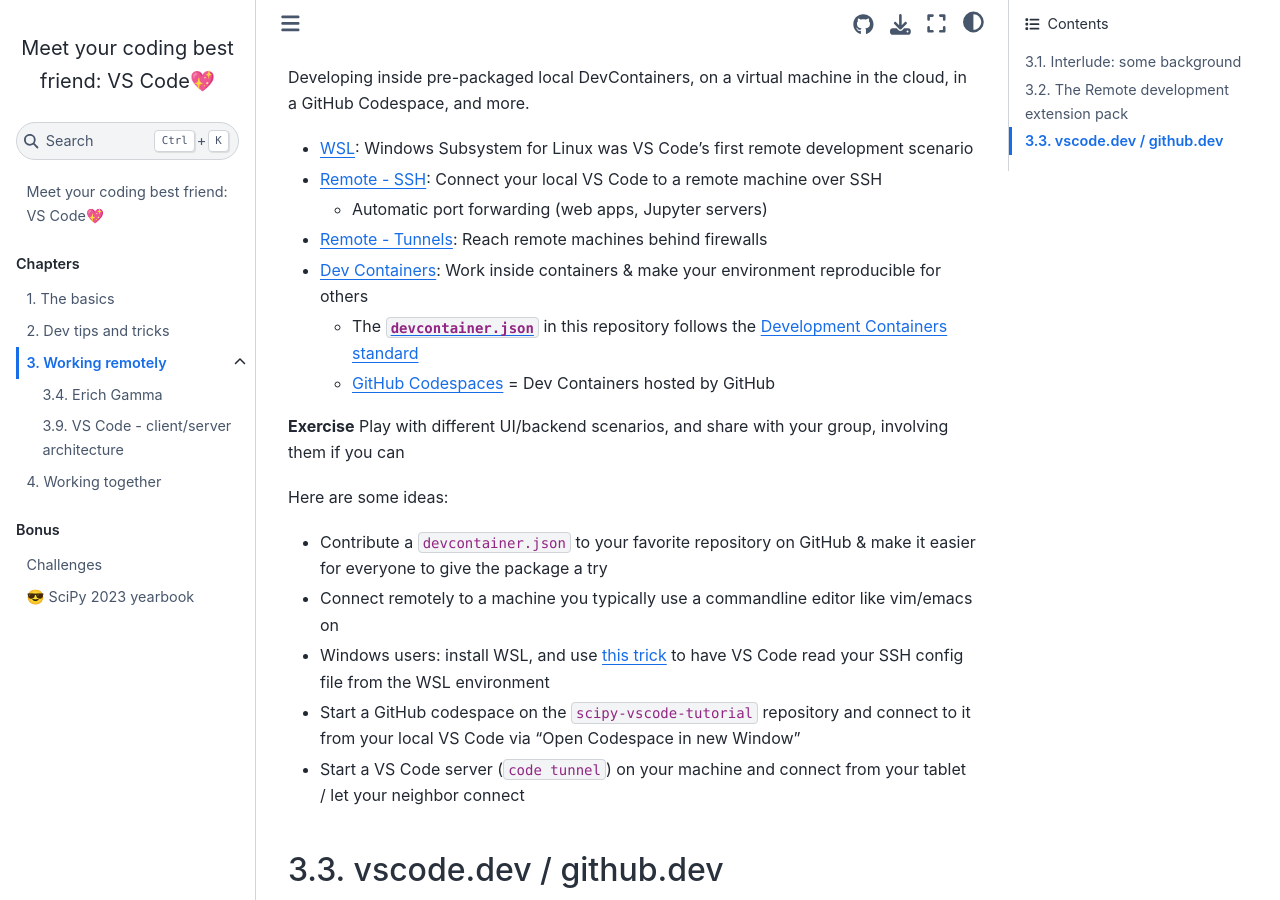
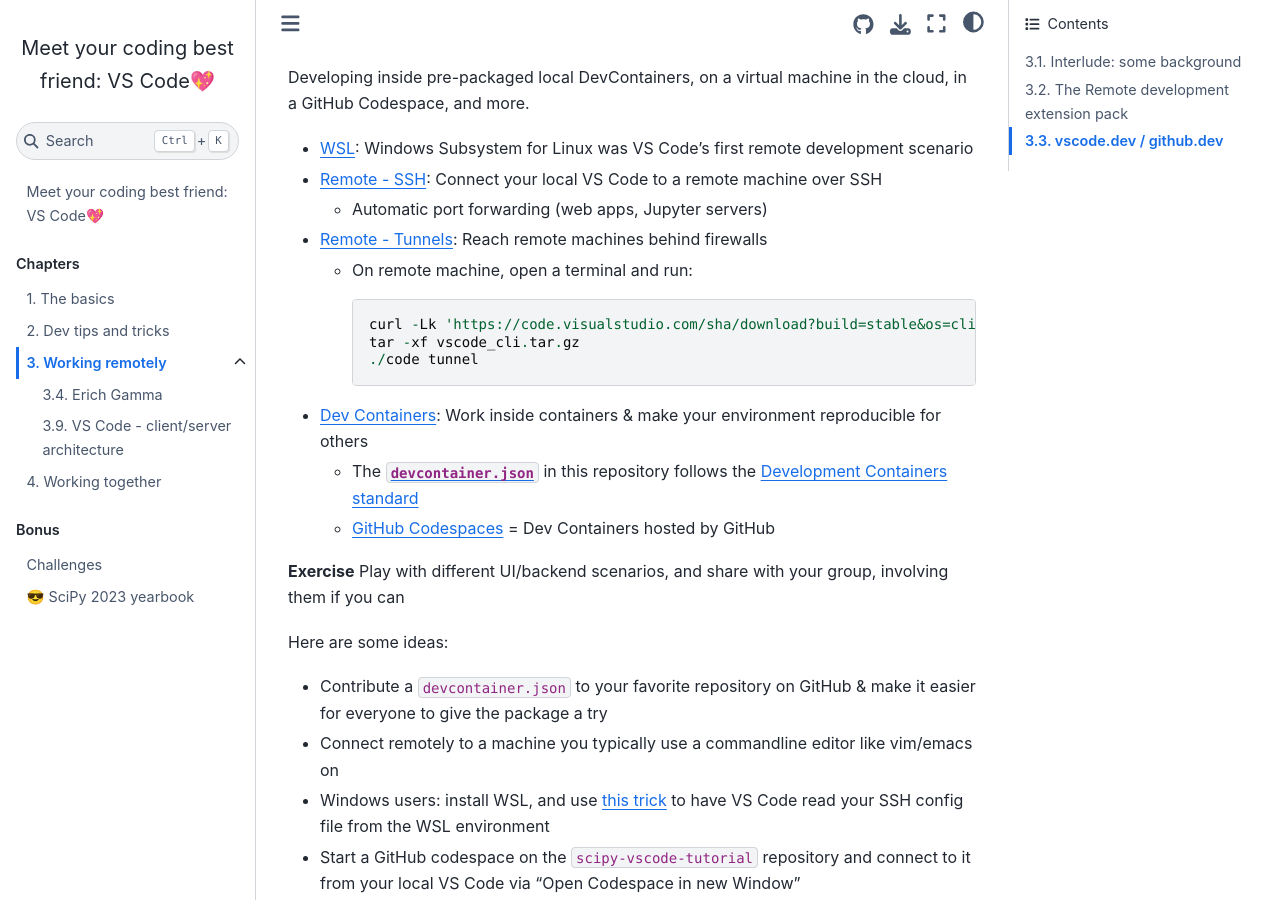
Before and after one commit to crazy4pi314/scipy-vscode-tutorial, a Jupyter Book: the page built from 3-remote.md, in a window 1280 px wide and 900 px high, scrolled down 460 px. Built offline with Jupyter Book 1.0.4 settings and Sphinx 7.4.7 and the Sphinx Book theme 1.1.4, drawn with Linux system fonts in a browser that asks for light colours.

Commit message:
add tunnel instructions

````diff
--- a/3-remote.md
+++ b/3-remote.md
@@ -15,6 +15,12 @@
 - [Remote - SSH](https://marketplace.visualstudio.com/items?itemName=ms-vscode-remote.remote-ssh): Connect your local VS Code to a remote machine over SSH
   - Automatic port forwarding (web apps, Jupyter servers)
 - [Remote - Tunnels](https://marketplace.visualstudio.com/items?itemName=ms-vscode.remote-server): Reach remote machines behind firewalls
+  - On remote machine, open a terminal and run:
+    ```
+    curl -Lk 'https://code.visualstudio.com/sha/download?build=stable&os=cli-alpine-x64' --output vscode_cli.tar.gz
+    tar -xf vscode_cli.tar.gz
+    ./code tunnel
+    ```
 - [Dev Containers](https://marketplace.visualstudio.com/items?itemName=ms-vscode-remote.remote-containers): Work inside containers & make your environment reproducible for others
   - The [`devcontainer.json`](.devcontainer/devcontainer.json) in this repository follows the [Development Containers standard](https://containers.dev/)
   - [GitHub Codespaces](https://github.com/features/codespaces) = Dev Containers hosted by GitHub
````
